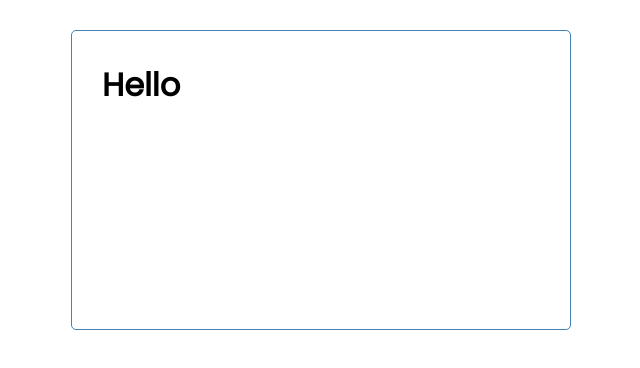
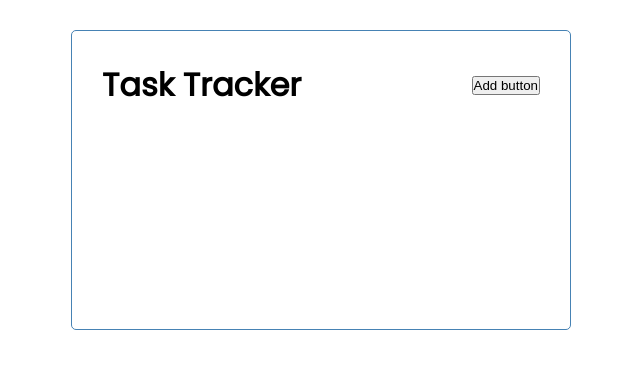
Before and after one commit to anita-brown/vue_task_tracker, a Vue app: page / in a window 1280 px wide. Shown: the top 368 px of the page, without its empty margins (319-959 px from the left). Built offline with nearby package versions, Linux system fonts and the light colour scheme.

Commit message:
fix: created reusable button components

```diff
--- a/src/App.vue
+++ b/src/App.vue
@@ -1,6 +1,6 @@
 <template>
   <div class="container">
-    <Header title="Hello"/>
+    <Header title="Task Tracker"/>
   </div>
 </template>
 
--- /dev/null
+++ b/src/components/Button.vue
@@ -0,0 +1,12 @@
+<template>
+  <button>Add button</button>
+</template>
+
+<script>
+export default {
+  // eslint-disable-next-line vue/multi-word-component-names
+  name: 'Button'
+};
+</script>
+
+<style></style>
--- a/src/components/Header.vue
+++ b/src/components/Header.vue
@@ -3,14 +3,21 @@
     <h1>
       {{title}}
     </h1>
+    <Button/>
   </header>
 </template>
 
 <script>
+import Button from './Button.vue'
 export default {
   // eslint-disable-next-line vue/multi-word-component-names
   name: 'Header',
-  props: ['title']
+  components: {
+    Button
+  },
+  props: {
+    title: String
+  }
 
 }
 </script>
```
